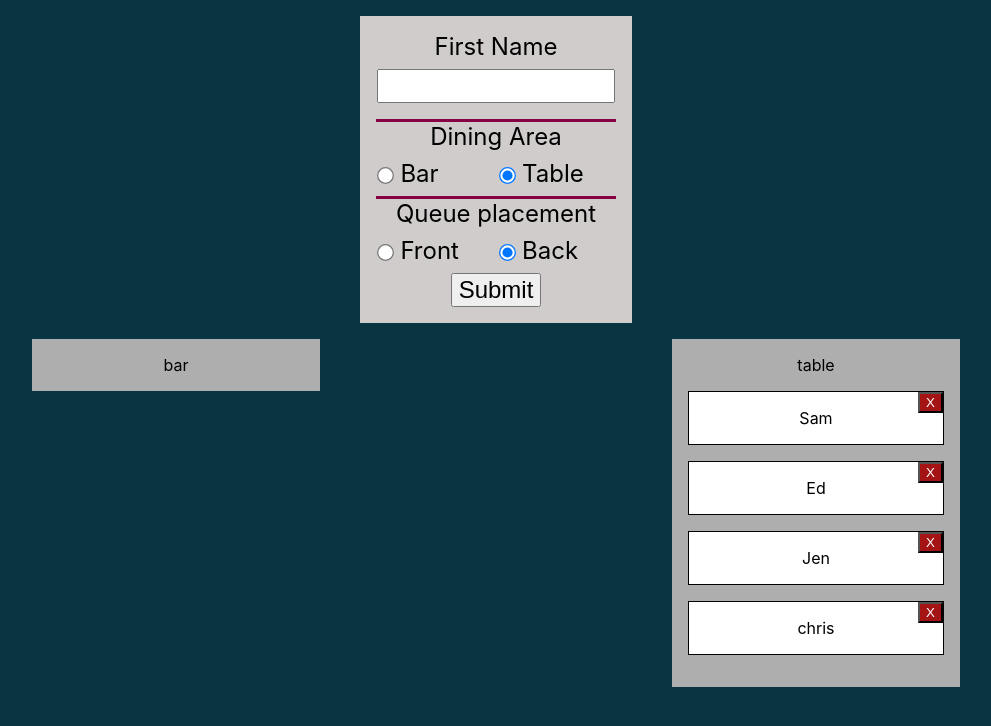
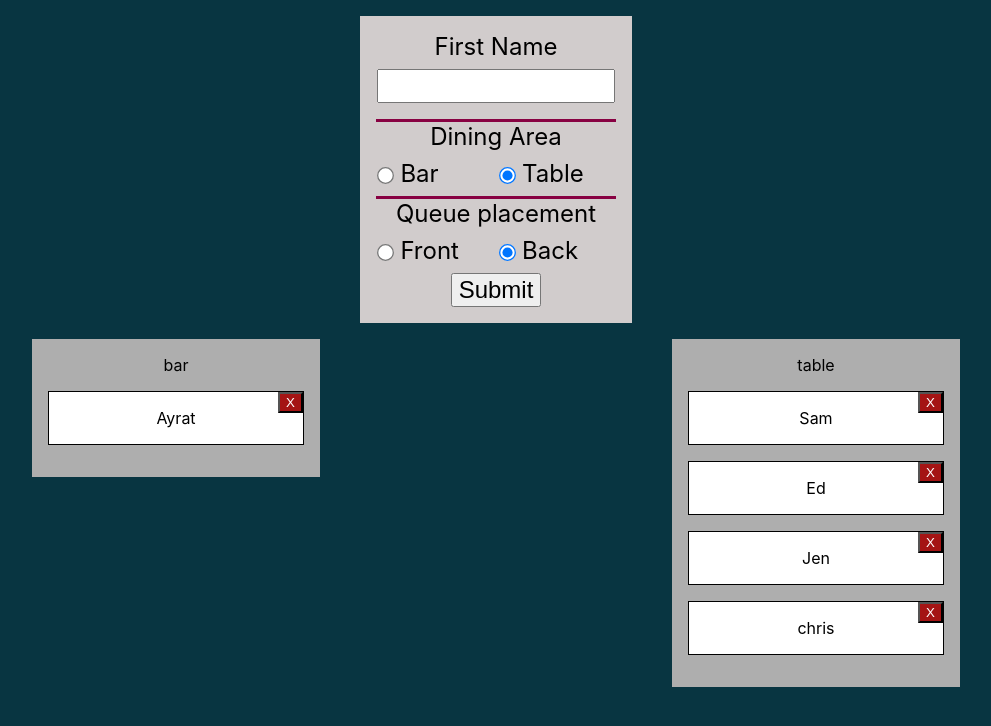
Before and after one commit to express-queue/express-queue-front, a React (Create React App) app: page / in a window 1280 px wide. Shown: the top 726 px of the page, without its empty margins (144-1135 px from the left). Built offline with nearby package versions, Linux system fonts and the light colour scheme.

Commit message:
finished, possible bug

```diff
--- a/package.json
+++ b/package.json
@@ -3,6 +3,7 @@
   "version": "0.1.0",
   "private": true,
   "dependencies": {
+    "@faker-js/faker": "^6.3.1",
     "@testing-library/jest-dom": "^5.16.4",
     "@testing-library/react": "^13.1.1",
     "@testing-library/user-event": "^13.5.0",
--- a/src/App.js
+++ b/src/App.js
@@ -9,7 +9,7 @@ const initialState = [
     title: 'bar',
     customers:
       [
-        // { value: { name: 'Ayrat' }, id: '12345' },
+        { value: { name: 'Ayrat' }, id: '12345' },
         // { value: { name: 'max' }, id: '54321' },
         // { value: { name: 'chris' }, id: '66667' }
       ]
@@ -28,11 +28,7 @@ const initialState = [
 function App() {
   const [queue, setQueue] = useState(initialState);
   const [draggedItem, setDraggedItem] = useState('');
-  // const [sourceAreaIdx, setSourceAreaIdx] = useState('');
-  // const [currentDragIdx, setCurrDragIdx] = useState('');
-  // const [targetAreaIdx, setTargetAreaIdx] = useState('');
   const [dragging, setDragging] = useState(false);
-  const [afterDragEl, setAfterDragEl] = useState('initial');
 
   const draggedElement = useRef();
   const draggedIdx = useRef();
@@ -65,16 +61,13 @@ function App() {
     }
   }
 
-
   function handleDragStart(e, areaIdx, custIdx) {
     let draggedItem = queue[areaIdx].customers[custIdx];
     draggedElement.current = e.target;
     draggedIdx.current = { areaIdx, custIdx };
     setDraggedItem(draggedItem);
     sourceAreaIdx.current = areaIdx;
-    // setSourceAreaIdx(areaIdx);
     currentDragIdx.current = custIdx;
-    // setCurrDragIdx(custIdx);
     setTimeout(() => {
       setDragging(true)
     }, 0)
@@ -86,19 +79,6 @@ function App() {
     draggedElement.current.removeEventListener('dragend', handleDragEnd)
     draggedElement.current = null;
   }
-
-  // function handleDragEnter(areaIdx, custIdx) {
-  //   setQueue((oldList) => {
-  //     let list = JSON.parse(JSON.stringify(oldList));
-  //     if (!list[areaIdx].customers.length || draggedItem.id !== list[areaIdx].customers[custIdx].id) {
-  //       let sourceIdx = list[sourceAreaIdx].customers.findIndex((person) => draggedItem.id === person.id)
-  //       let removed = list[sourceAreaIdx].customers.splice(sourceIdx, 1);
-  //       list[areaIdx].customers.splice(custIdx, 0, removed[0]);
-  //       setSourceAreaIdx(areaIdx);
-  //     }
-  //     return list
-  //   })
-  // }
 
   function handleDragOver(e, areaIdx) {
     e.preventDefault();
@@ -114,47 +94,30 @@ function App() {
       }
     }, { offset: Number.NEGATIVE_INFINITY }).element;
     const afterId = newAfterDragElement && newAfterDragElement.id;
+
+    setQueue(queue => {
+      console.log('ran setQueue')
+      let copyQueue = JSON.parse(JSON.stringify(queue));
+      let removed = copyQueue[sourceAreaIdx.current].customers.splice(currentDragIdx.current, 1)[0];
+      if (!afterId) {
+        copyQueue[targetAreaIdx.current].customers.push(removed);
+        setTimeout(() => {
+          currentDragIdx.current = copyQueue[targetAreaIdx.current].customers.length - 1;
+        }, 0)
+      } else {
+        let targetCustIdx = copyQueue[targetAreaIdx.current].customers.findIndex((person) => afterId === person.id);
+        copyQueue[targetAreaIdx.current].customers.splice(targetCustIdx, 0, removed);
+        setTimeout(() => {
+          currentDragIdx.current = targetCustIdx;
+        }, 0);
+      }
+      return copyQueue;
+    })
     setTimeout(() => {
       sourceAreaIdx.current = areaIdx;
     }, 0);
 
-    if (newAfterDragElement !== afterDragEl) {
-      setAfterDragEl(afterId);
-    };
-
-    if (newAfterDragElement === afterDragEl && areaIdx !== sourceAreaIdx.current) {
-      console.log('gotta do something!!!')
-    };
   }
-
-  useEffect(() => {
-    if (afterDragEl === 'initial') return;
-    else if (!afterDragEl) {
-      setQueue(queue => {
-        console.log('ran empty setQueue')
-        let copyQueue = JSON.parse(JSON.stringify(queue));
-        let removed = copyQueue[sourceAreaIdx.current].customers.splice(currentDragIdx.current, 1)[0];
-        copyQueue[targetAreaIdx.current].customers.push(removed);
-        setTimeout(() => {
-          currentDragIdx.current = copyQueue[targetAreaIdx.current].customers.length - 1;
-        }, 0)
-        return copyQueue;
-      })
-    }
-    else {
-      setQueue(queue => {
-        console.log('ran setQueue')
-        let copyQueue = JSON.parse(JSON.stringify(queue));
-        let removed = copyQueue[sourceAreaIdx.current].customers.splice(currentDragIdx.current, 1)[0]
-        let targetCustIdx = copyQueue[targetAreaIdx.current].customers.findIndex((person) => afterDragEl === person.id);
-        copyQueue[targetAreaIdx.current].customers.splice(targetCustIdx, 0, removed);
-        setTimeout(() => {
-          currentDragIdx.current = targetCustIdx;
-        }, 0)
-        return copyQueue;
-      })
-    }
-  }, [afterDragEl])
 
   function getStyle(customerId) {
     if (draggedItem.id === customerId) {
```
Also changed, not shown: 1 other file (tests, documents, lock files or other folders).
